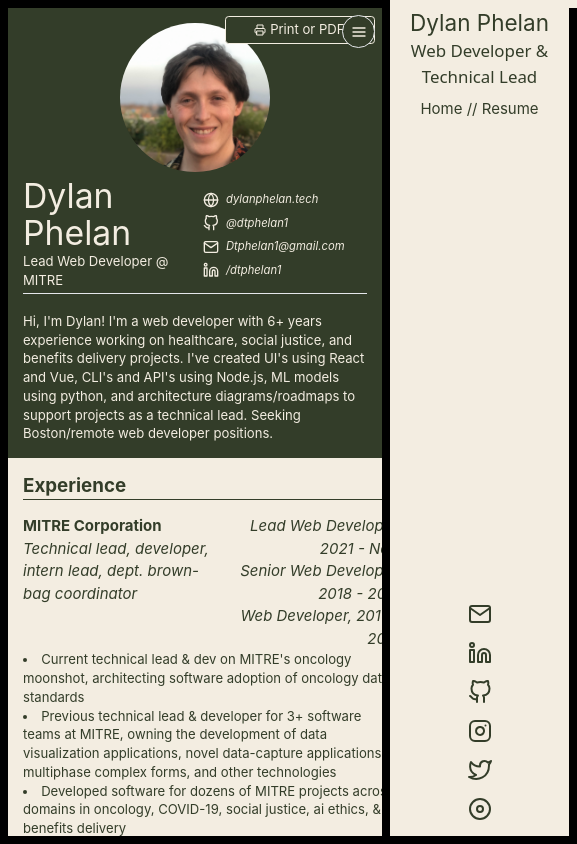
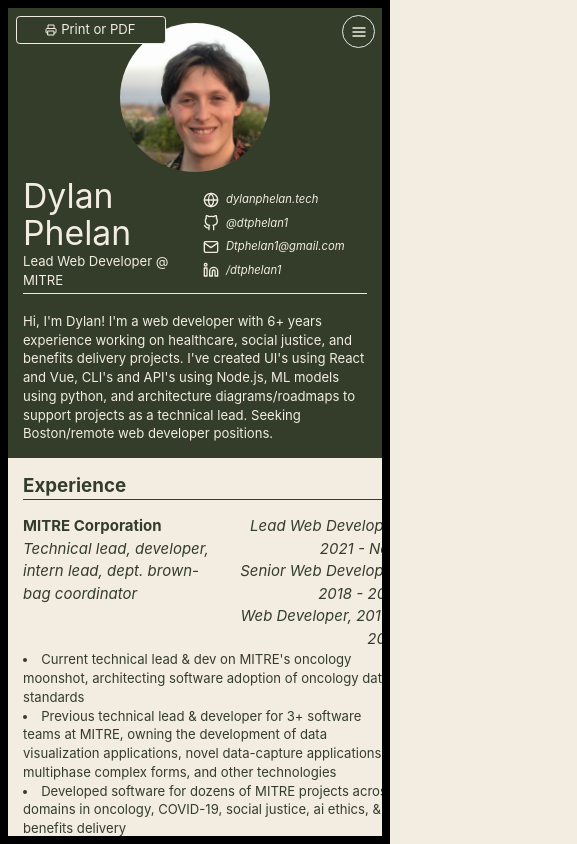
Before and after one commit to Dtphelan1/dtphelan1.github.io, a Next.js app: page /resume in a window 390 px wide. Shown: the whole page, 577 px wide, since content can reach past the window. Built offline with nearby package versions, Linux system fonts and the light colour scheme.

Commit message:
better overflow handling; menu closes when you click on main elements; menu looks better on mobile

```diff
--- a/components/PageLayout.js
+++ b/components/PageLayout.js
@@ -14,9 +14,9 @@ import Canvas from "../components/Canvas";
 import { useState } from "react";
 
 export default function PageLayout({ children }) {
-  const [expanded, setExpanded] = useState(false);
-  function toggleExpanded() {
-    setExpanded(!expanded);
+  const [menuExpanded, setMenuExpanded] = useState(false);
+  function toggleMenuExpanded() {
+    setMenuExpanded(!menuExpanded);
   }
   return (
     <>
@@ -79,89 +79,120 @@ export default function PageLayout({ children }) {
           rel="stylesheet"
         />
       </Head>
-      <div className="h-screen w-screen max-h-screen box-border flex flex-col sm:flex-row border-8 border-black text-primary overflow-x-hidden overflow-y-auto">
+      <div
+        className="
+      h-screen w-screen max-h-screen
+      box-border
+      relative
+      flex flex-col sm:flex-row
+      border-8 border-black text-primary
+      overflow-x-hidden overflow-y-auto
+      "
+      >
         <div
           className={`
             absolute sm:relative
+            top-0 right-0
+            text-right sm:text-left
             self-end sm:self-auto
             basis-full sm:basis-1/5
             h-[99vh] sm:h-auto
             box-border w-1/2 sm:w-auto
-            border-black border-b-8 border-x-8 sm:border-r-8 sm:border-l-0 sm:border-b-0
-            sm:px-4 sm:pt-4
-            bg-neutral-main flex flex-col justify-between
+            border-black border-l-8 sm:border-r-8 sm:border-l-0
+            p-4 sm:pb-0
+            bg-neutral-main flex flex-col justify-start sm:justify-between
             transition-transform duration-300 z-20 ${
-              expanded
+              menuExpanded
                 ? "translate-x-0 sm:transform-none  "
                 : "translate-x-full sm:transform-none"
             }`}
         >
-          <div id="top-nav" className="animate__animated animate__fadeInDown">
-            <div className="mb-2 flex flex-wrap text-center sm:text-left justify-center sm:justify-start">
+          <div
+            id="top-nav"
+            className="mt-16 sm:mt-0 animate__animated animate__fadeInDown"
+          >
+            <div className="mb-2 flex flex-wrap sm:text-left justify-center sm:justify-start">
               <h1 className="text-2xl basis-full">Dylan Phelan</h1>
               <p className="text-lg basis-full font-sans">
                 Web Developer & Technical Lead
               </p>
             </div>
-            <nav className="flex justify-center sm:justify-start mb-2">
+            <nav className="flex flex-col sm:flex-row justify-center sm:justify-start mb-2">
               <Link href="/">
-                <a className="inline hover:font-bold after:content-['\00a0//\00a0'] after:inline hover:after:font-normal">
+                <a className="block sm:inline hover:font-bold sm:after:content-['\00a0//\00a0'] sm:after:inline hover:after:font-normal">
                   {"Home"}
                 </a>
               </Link>
               {/* <Link>About</Link> */}
               {/* <Link>Photos</Link> */}
               <Link href="/resume">
-                <a className="inline hover:font-bold">{"Resume"}</a>
+                <a className="block sm:inline hover:font-bold">{"Resume"}</a>
               </Link>
               {/* <Link>Random Fact</Link> */}
             </nav>
           </div>
-          <div className="w-full h-4/5 ">
-            <Canvas className="h-full hidden sm:block" />
+          <div className="w-full h-4/5 hidden sm:block ">
+            <Canvas className="h-full" />
           </div>
           <div
             id="contact-info"
-            className="flex flex-row flex-wrap justify-center first:align-baseline py-2 animate__animated animate__fadeInDown"
+            className="flex flex-wrap justify-end sm:justify-center first:align-baseline py-2 animate__animated animate__fadeInDown"
           >
-            <div className="flex justify-center basis-full sm:basis-1/3 p-2 cursor-pointer animate__animated hover:animate__tada">
-              <a target="__blank" href="mailto:dtphelan1@gmail.com">
+            <a
+              className="flex justify-end sm:justify-center basis-1/2 sm:basis-1/3 p-2 cursor-pointer animate__animated hover:animate__tada"
+              target="__blank"
+              href="mailto:dtphelan1@gmail.com"
+            >
               <Mail />
             </a>
-            </div>
-            <div className="flex justify-center basis-full sm:basis-1/3 p-2 cursor-pointer animate__animated hover:animate__tada">
-              <a target="__blank" href="https://www.linkedin.com/in/dtphelan1">
+            <a
+              className="flex justify-end sm:justify-center basis-1/2 sm:basis-1/3 p-2 cursor-pointer animate__animated hover:animate__tada"
+              target="__blank"
+              href="https://www.linkedin.com/in/dtphelan1"
+            >
               <Linkedin />
             </a>
-            </div>
-            <div className="flex justify-center basis-full sm:basis-1/3 p-2 cursor-pointer animate__animated hover:animate__tada">
-              <a target="__blank" href="https://www.github.com/Dtphelan1">
+            <a
+              className="flex justify-end sm:justify-center basis-1/2 sm:basis-1/3 p-2 cursor-pointer animate__animated hover:animate__tada"
+              target="__blank"
+              href="https://www.github.com/Dtphelan1"
+            >
               <GitHub />
             </a>
-            </div>
-            <div className="flex justify-center basis-full sm:basis-1/3 p-2 cursor-pointer animate__animated hover:animate__tada">
-              <a target="__blank" href="https://www.instagram.com/dtphelan1/">
+            <a
+              className="flex justify-end sm:justify-center basis-1/2 sm:basis-1/3 p-2 cursor-pointer animate__animated hover:animate__tada"
+              target="__blank"
+              href="https://www.instagram.com/dtphelan1/"
+            >
               <Instagram />
             </a>
-            </div>
-            <div className="flex justify-center basis-full sm:basis-1/3 p-2 cursor-pointer animate__animated hover:animate__tada">
-              <a target="__blank" href="https://twitter.com/Dtphelan1">
+            <a
+              className="flex justify-end sm:justify-center basis-1/2 sm:basis-1/3 p-2 cursor-pointer animate__animated hover:animate__tada"
+              target="__blank"
+              href="https://twitter.com/Dtphelan1"
+            >
               <Twitter />
             </a>
-            </div>
-            <div className="flex justify-center basis-full sm:basis-1/3 p-2 cursor-pointer animate__animated hover:animate__tada">
-              <a target="__blank" href="https://www.discogs.com/user/dtphelan1">
+            <a
+              className="flex justify-end sm:justify-center basis-1/2 sm:basis-1/3 p-2 cursor-pointer animate__animated hover:animate__tada"
+              target="__blank"
+              href="https://www.discogs.com/user/dtphelan1"
+            >
               <Disc />
             </a>
           </div>
         </div>
-        </div>
-        <main className="basis-full sm:basis-4/5 bg-neutral-main z-10 ">
+        <main
+          className={`basis-full sm:basis-4/5 bg-neutral-main z-10 transition-opacity ease-in-out duration-300 ${
+            menuExpanded && "opacity-30 overflow-hidden"
+          }`}
+          onClick={() => menuExpanded && toggleMenuExpanded()}
+        >
           {children}
         </main>
         <button
-          className="rounded-full p-2 m-2 absolute top-2 right-2 border sm:hidden text-neutral-main bg-primary z-30"
-          onClick={toggleExpanded}
+          className="rounded-full p-2 m-2 fixed top-2 right-2 border sm:hidden text-neutral-main bg-primary z-30"
+          onClick={toggleMenuExpanded}
         >
           <Menu size={16} />
         </button>
--- a/pages/index.js
+++ b/pages/index.js
@@ -84,20 +84,21 @@ export default function Index() {
           </h2>
 
           <ul className="text-lg list-inside list-disc">
+            <li className="my-2">
+              Reading everything from poetry and non-fiction, to romance and
+              murder mysteries
+            </li>
             <li className="my-2">Learning Japanese on Duolingo and WaniKani</li>
             <li className="my-2">
               Hosting dinner parties with my friends, feeding them cocktails,
               natural wine, and home-cooked vegan meals
             </li>
             <li className="my-2">
-              Reading everything from poetry and non-fiction, to romance and
-              murder mysteries
+              Hiking/birdwatching in Horn Pond and other parks across
+              Massachusetts
             </li>
             <li className="my-2">
-              Playing video games on retro hardware or new emulator handhelds
-            </li>
-            <li className="my-2">
-              Listening to some of my vinyls and cassettes – or buying more for
+              Listening to my favorite vinyls and cassettes – or buying more for
               the collection
             </li>
           </ul>
--- a/pages/resume.js
+++ b/pages/resume.js
@@ -286,7 +286,7 @@ export default function Resume() {
                 />
               </div>
               <button
-                className="absolute right-0 top-0 xl:mx-auto xl:relative  flex items-center justify-center w-[10rem] rounded border bg-primary xl:border-0 border-neutral-main text-neutral-main p-1 px-2 m-2 print:hidden"
+                className="absolute left-0 top-0 xl:mx-auto xl:relative  flex items-center justify-center w-[10rem] rounded border bg-primary xl:border-0 border-neutral-main text-neutral-main p-1 px-2 m-2 print:hidden"
                 onClick={handlePrint}
               >
                 <Printer size={12} className="mr-1" /> Print or PDF
--- a/styles/globals.css
+++ b/styles/globals.css
@@ -11,8 +11,6 @@
 @layer base {
   html,
   body {
-    overflow-x: hidden;
-    width: 100vw;
     padding: 0;
     margin: 0;
     font-family: -apple-system, BlinkMacSystemFont, Segoe UI, Roboto, Oxygen,
```
Lines whose indentation alone changed are shown as unchanged.
